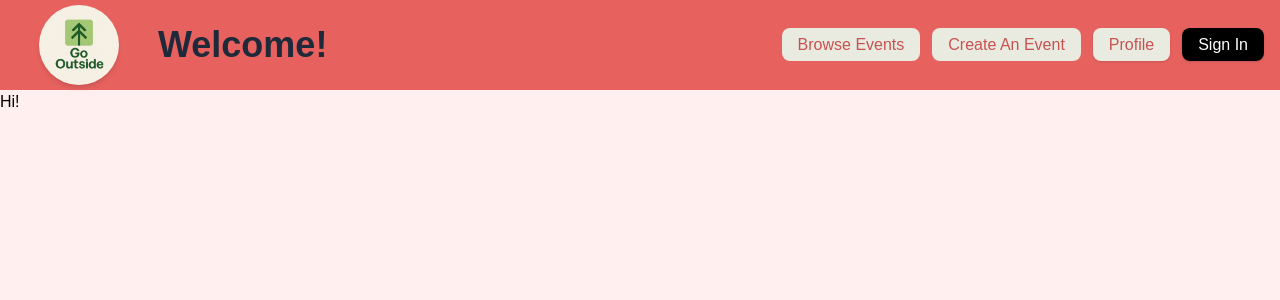
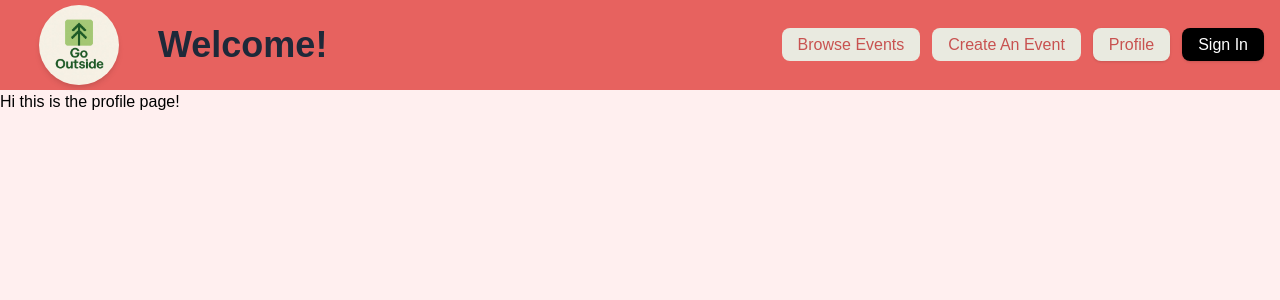
Before and after one commit to Mustafa-K4/CSCI4300, a Next.js app: page /pages/Profile in a window 1280 px wide. Shown: the top 300 px of the page. Built offline with nearby package versions, Linux system fonts and the light colour scheme.

Commit message:
profile page started

```diff
--- a/src/app/pages/Profile/page.jsx
+++ b/src/app/pages/Profile/page.jsx
@@ -4,7 +4,7 @@ export default function ProfilePage() {
     return (
         <>
             <article className="block">
-                <p> Hi!</p>
+                <p> Hi this is the profile page!</p>
             </article>
     </>
     );
```
